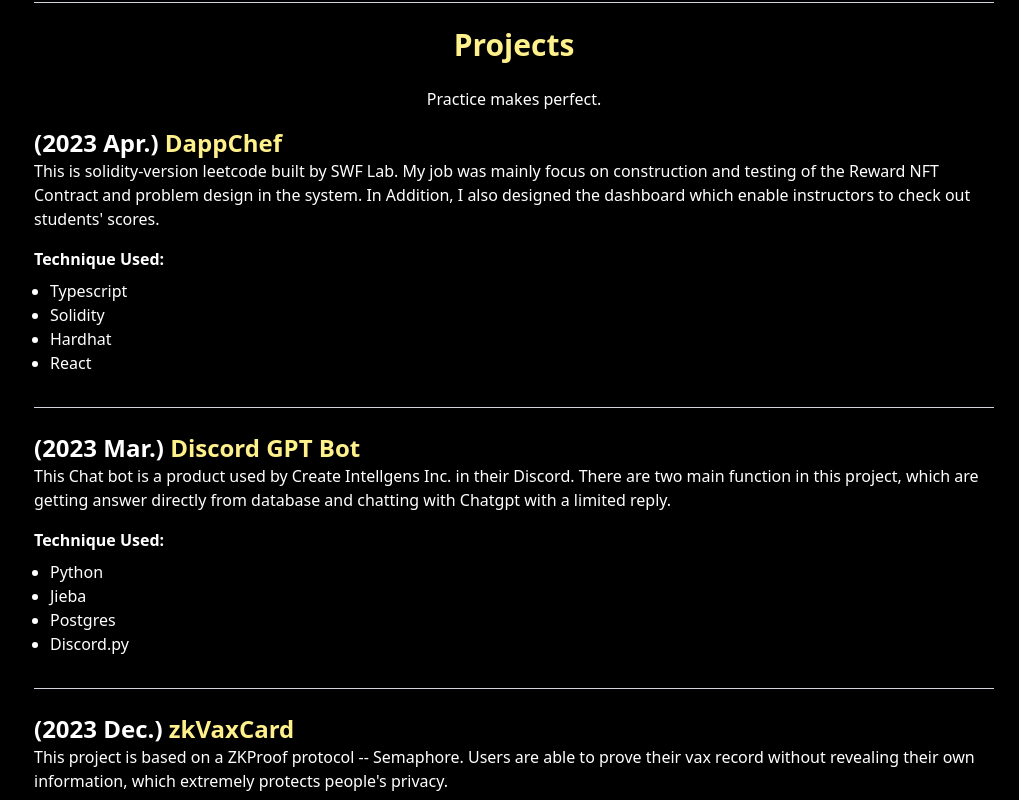
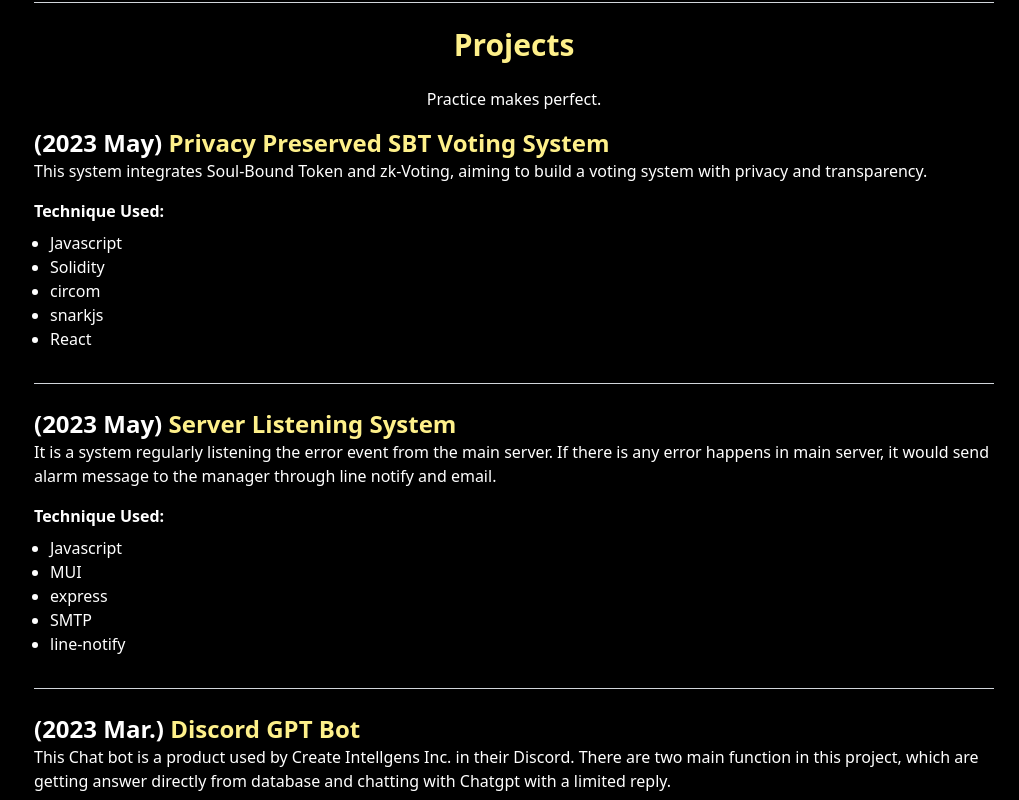
Before and after one commit to FoodChain1028/foodchain-world, a Next.js app: page /projects in a window 1280 px wide. Shown: the part 420-1220 px from the top of the page, without its empty margins (126-1145 px from the left). Built offline with nearby package versions, Linux system fonts and the light colour scheme.

Commit message:
fix: update new projects and reorder the list

```diff
--- a/pages/projects.tsx
+++ b/pages/projects.tsx
@@ -8,11 +8,19 @@
 export const Projects = (): JSX.Element => {
   const list = [
     {
-      title: "DappChef",
-      content: `This is solidity-version leetcode built by SWF Lab. My job was mainly focus on construction and testing of the Reward NFT Contract and problem design in the system. In Addition, I also designed the dashboard which enable instructors to check out students' scores.`,
-      date: "2023 Apr.",
-      skills: ["Typescript", "Solidity", "Hardhat", "React"],
-      link: "https://dappchef.com",
+      title: "Privacy Preserved SBT Voting System",
+      content: "This system integrates Soul-Bound Token and zk-Voting, aiming to build a voting system with privacy and transparency.",
+      date: "2023 May",
+      skills: ["Javascript", "Solidity", "circom", "snarkjs", "React"],
+      link: "https://github.com/FoodChain1028/SBT-based-zkVoting-System",
+    },
+    {
+      title: "Server Listening System",
+      content:
+        "It is a system regularly listening the error event from the main server. If there is any error happens in main server, it would send alarm message to the manager through line notify and email.",
+      date: "2023 May",
+      skills: ["Javascript", "MUI", "express", "SMTP", "line-notify"],
+      link: "(private)",
     },
     {
       title: "Discord GPT Bot",
@@ -24,10 +32,17 @@
     },
     {
       title: "zkVaxCard",
-      content: `This project is based on a ZKProof protocol -- Semaphore. Users are able to prove their vax record without revealing their own information, which extremely protects people's privacy.`,
-      date: "2023 Dec.",
+      content: "This project is based on a ZKProof protocol -- Semaphore. Users are able to prove their vax record without revealing their own information, which extremely protects people's privacy.",
+      date: "2022 Dec.",
       skills: ["Javascript", "Solidity", "Semaphore", "ZKSNARK", "React"],
       link: "https://github.com/FoodChain1028/zkVaxCard",
+    },
+    {
+      title: "DappChef",
+      content: "This is solidity-version leetcode built by SWF Lab. My job was mainly focus on construction and testing of the Reward NFT Contract and problem design in the system. In Addition, I also designed the dashboard which enable instructors to check out students' scores.",
+      date: "2023 Apr.",
+      skills: ["Typescript", "Solidity", "Hardhat", "React"],
+      link: "https://dappchef.com",
     },
   ];
   return (
```
